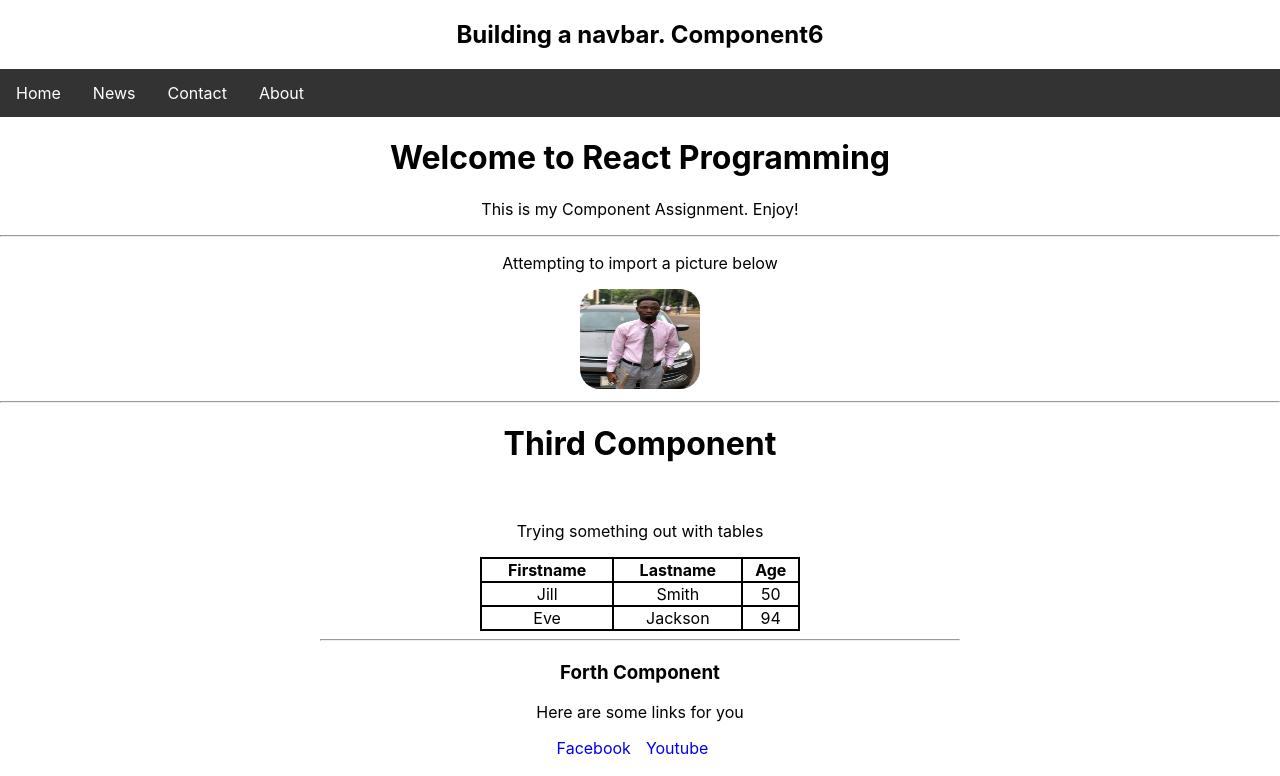
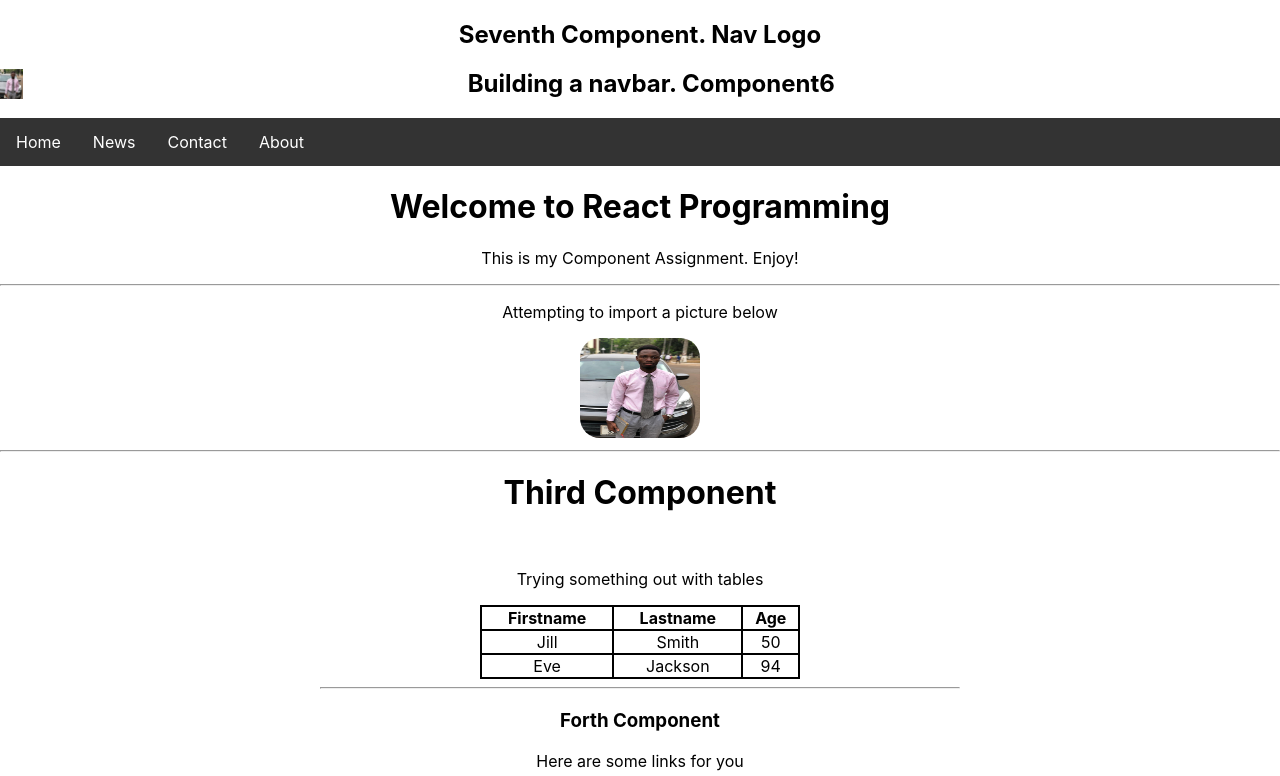
Before and after one commit to argorn-inc/assign1, a React (Create React App) app in the folder components/: page / in a window 1280 px wide. Shown: the top 776 px of the page. Built offline with nearby package versions, Linux system fonts and the light colour scheme.

Commit message:
component 7

```diff
--- a/components/src/App.js
+++ b/components/src/App.js
@@ -7,11 +7,13 @@ import Third from './components/Component3';
 import Fourth from './components/Component4';
 import Fifth from './components/Component5';
 import Sixth from './components/Component6';
+import Seventh from './components/Component7';
 
 
 function App() {
   return (
     <div className="App">
+      <Seventh/>
       <Sixth/>
       <First />
       <Second/>
--- /dev/null
+++ b/components/src/components/Component7.js
@@ -0,0 +1,14 @@
+import React from 'react';
+import './components.css';
+import Logo from '../img/logo.jpg';
+
+
+function SeventhComponent(){
+    return(
+        <div className="seventh">
+            <h2>Seventh Component. Nav Logo</h2>
+            <img className="logo" src={Logo} alt="Logo" />
+        </div>
+    );
+}
+export default SeventhComponent;
--- a/components/src/components/components.css
+++ b/components/src/components/components.css
@@ -67,3 +67,14 @@
     display: block;
 
 }
+
+.seventh{
+    /* float: left;
+    height: 20px;
+    width: 20px; */
+}
+.seventh img{
+    float: left;
+    height: 30px;
+    width: 3;
+}
```
Also changed, not shown: components/src/components/Component8.js (added, +9 -0 lines), components/src/components/logo192.png (added), components/src/img/logo.jpg (added).
